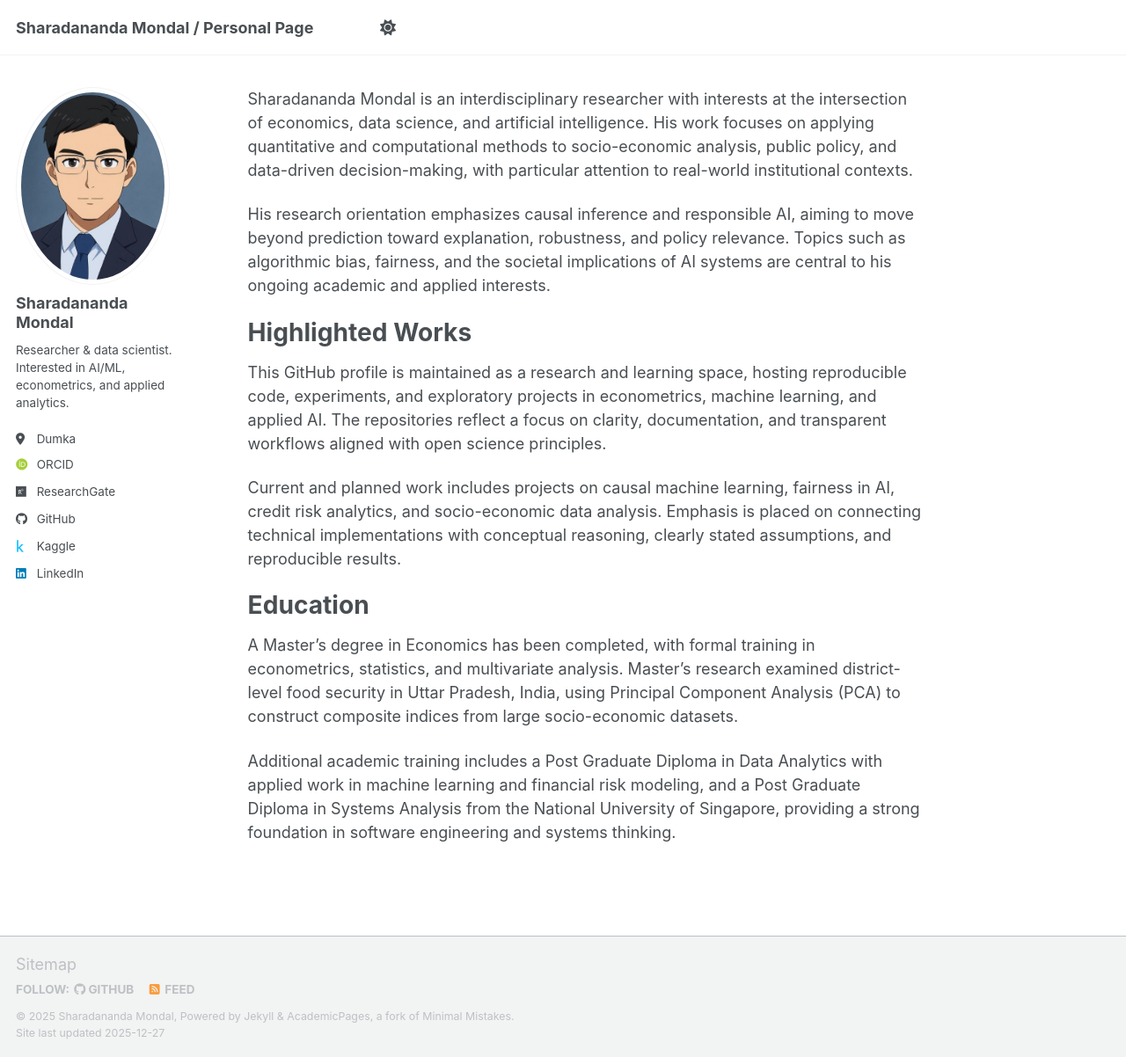
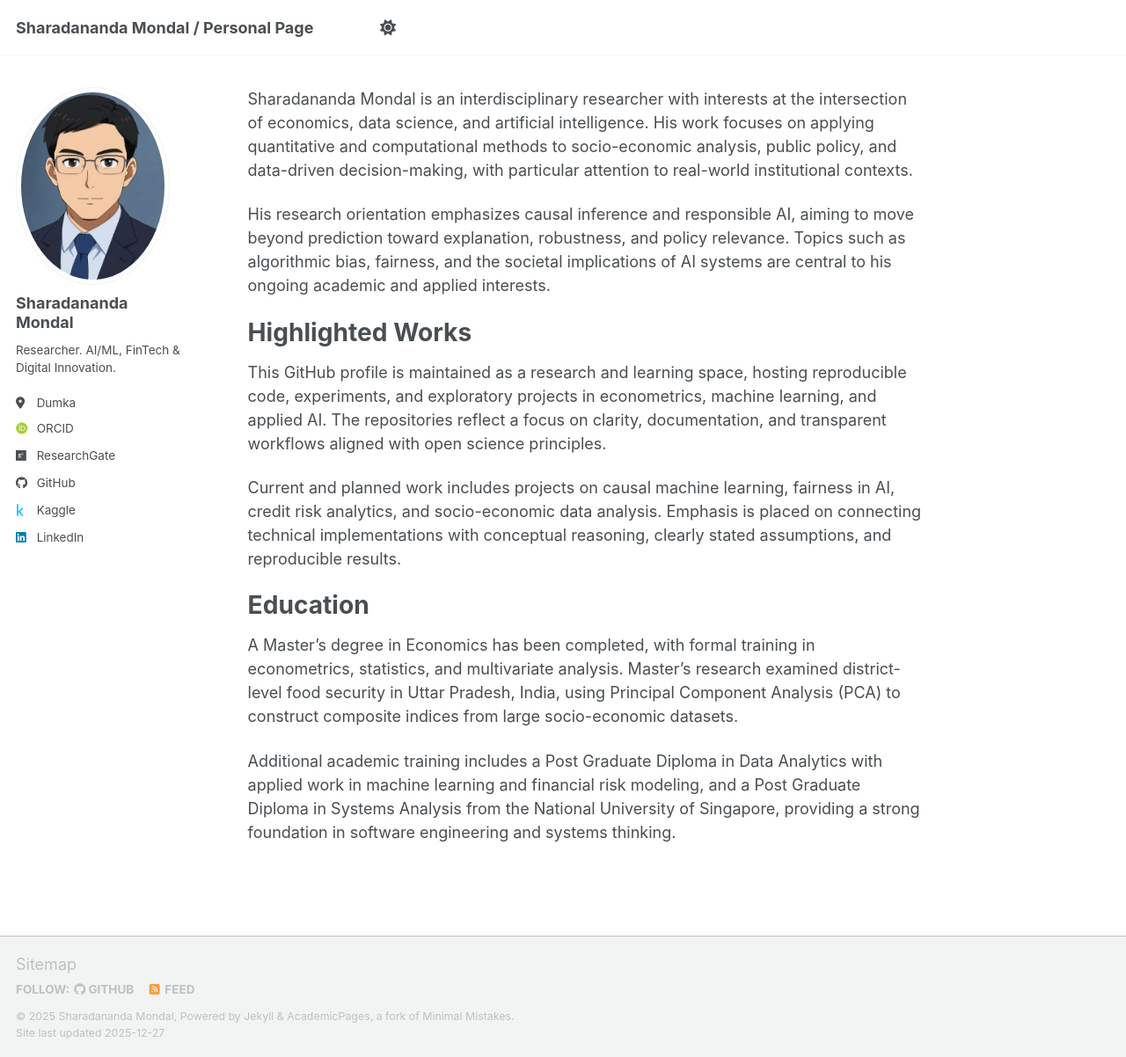
Before and after one commit to sharadananda/sharadananda.github.io, a Jekyll site: the page built from _pages/about.md, in a window 1280 px wide and 1202 px high. Shown: the whole window at 88% size. Built offline with Jekyll 4.4.1, drawn with Linux system fonts in a browser that asks for light colours; some web fonts are replaced; a script bundle is joined from its source files by our own code; library files that are not in the unit come from our copies.

Commit message:
Update _config.yml
shortened description

```diff
--- a/_config.yml
+++ b/_config.yml
@@ -26,7 +26,7 @@ author:
   avatar           : "profile.jpg"
   name             : "Sharadananda Mondal"
   pronouns         : # example: "she/her"
-  bio              : "Researcher & data scientist. Interested in AI/ML, econometrics, and applied analytics."
+  bio              : "Researcher. AI/ML, FinTech & Digital Innovation."
   location         : "Dumka"
   employer         : #"Red Brick University"
   uri              : # URL
```
